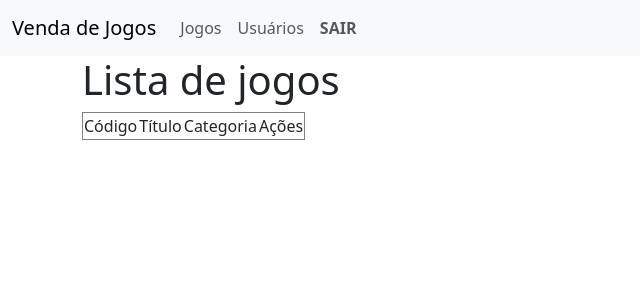
After one commit to Mateusgit28/estruturadedecisao, a PHP site: page /listar-jogos.php in a window 1280 px wide. The commit adds this page. Shown: the top 300 px of the page, without its empty margins (0-640 px from the left). Run offline with PHP 8.4, Linux system fonts and the light colour scheme; data that the repository does not hold is empty.

```diff
--- a/projetoguto/cabecalho.php
+++ b/projetoguto/cabecalho.php
@@ -8,3 +8,4 @@
     <title>Vendas de Jogos</title>
     <link href="https://cdn.jsdelivr.net/npm/bootstrap@5.3.0-alpha3/dist/css/bootstrap.min.css" rel="stylesheet" integrity="sha384-KK94CHFLLe+nY2dmCWGMq91rCGa5gtU4mk92HdvYe+M/SXH301p5ILy+dN9+nJOZ" crossorigin="anonymous">
 </head>
+<body>
--- /dev/null
+++ b/projetoguto/listar-jogos.php
@@ -0,0 +1,50 @@
+<?php
+include "cabecalho.php";
+include "menu-sistema.php";
+?>
+<div class="container">
+    <div class="row">
+        <div class="col">
+            <h1>Lista de jogos</h1>
+        </div>
+    </div>
+    <div class="row">
+        <div class="col">
+            <table border="1">
+                <tr>
+                    <td>Código</td>
+                    <td>Título</td>
+                    <td>Categoria</td>
+                    <td>Ações</td>
+                </tr>
+                <?php
+                include "conexao.php";
+                $sql_buscar = "select * from jogo";
+                $todos_os_jogos = mysqli_query($conexao, $sql_buscar);
+                while ($um_jogo = mysqli_fetch_assoc($todos_os_jogos)) :
+                ?>
+                    <tr>
+                        <td><?php echo $um_jogo["id"]; ?> </td>
+                        <td><?php echo $um_jogo["titulo"]; ?> </td>
+                        <td><?php echo $um_jogo["Categorias"]; ?> </td>
+                        <td>Excluir Jogo</td>
+                    </tr>
+                <?php
+
+
+
+
+
+
+                endwhile;
+                mysqli_close($conexao);
+                ?>
+            </table>
+
+
+
+
+
+        </div>
+    </div>
+</div>
--- /dev/null
+++ b/projetoguto/menu-sistema.php
@@ -0,0 +1,23 @@
+<nav class="navbar navbar-expand-lg bg-body-tertiary">
+    <div class="container-fluid">
+        <a class="navbar-brand" href="#">Venda de Jogos</a>
+        <button class="navbar-toggler" type="button" data-bs-toggle="collapse" data-bs-target="#navbarSupportedContent" aria-controls="navbarSupportedContent" aria-expanded="false" aria-label="Toggle navigation">
+            <span class="navbar-toggler-icon"></span>
+        </button>
+        <div class="collapse navbar-collapse" id="navbarSupportedContent">
+            <ul class="navbar-nav me-auto mb-2 mb-lg-0">
+                <li class="nav-item">
+                    <a class="nav-link" href="listar-jogos.php">Jogos</a>
+                </li>
+                <li class="nav-item">
+                    <a class="nav-link" href="listar-usuarios.php">Usuários</a>
+                </li>
+                <li class="nav-item">
+                    <a class="nav-link" href="index.php"><b>SAIR</b></a>
+                </li>
+
+            </ul>
+
+        </div>
+    </div>
+</nav>
```
Also changed, not shown: projetoguto/listar-usuarios.php (added, +44 -0 lines), projetoguto/painel.php (+17 -0 lines).
